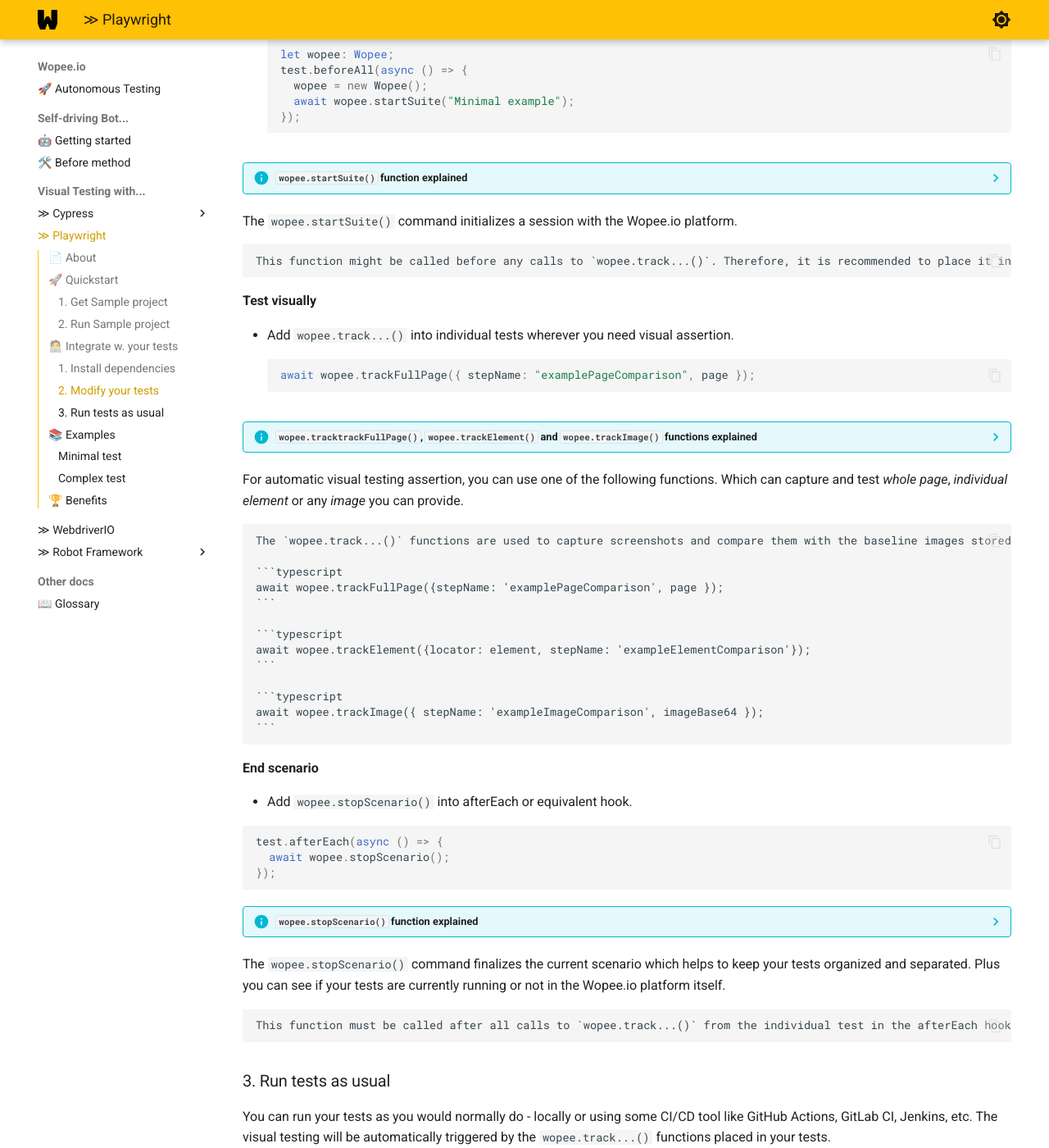
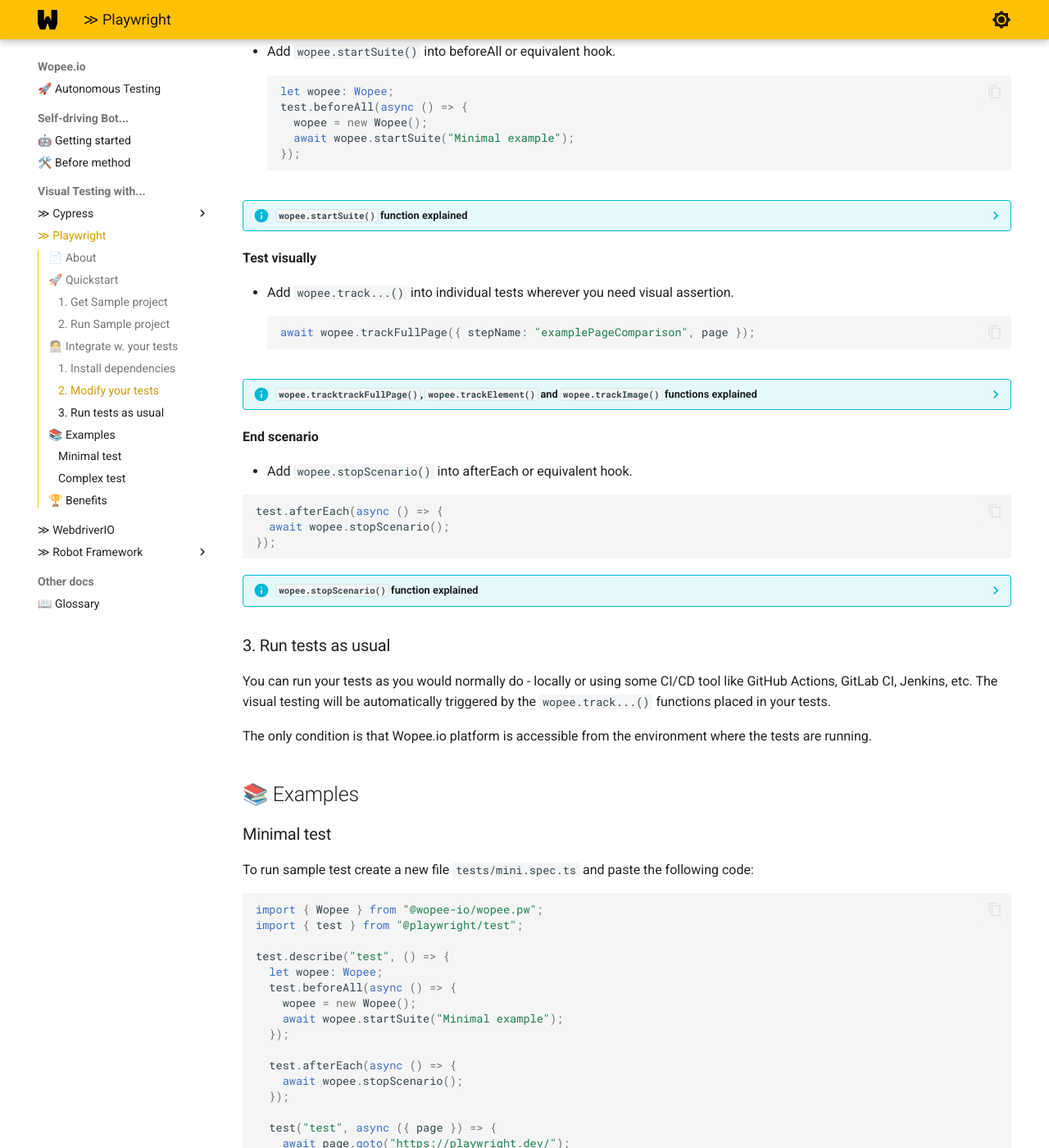
Before and after one commit to autonomous-testing/docs, an MkDocs documentation site: the page built from docs/playwright-visual-testing.md, in a window 1280 px wide and 1400 px high, scrolled down 2418 px. Shown: the whole window at 82% size. Built offline with MkDocs 1.6.1 and Material for MkDocs 9.7.7, drawn with Linux system fonts in a browser that asks for light colours; some of the changed text lies outside the part shown.

Commit message:
fix: colapsing of tooltips

````diff
--- a/docs/playwright-visual-testing.md
+++ b/docs/playwright-visual-testing.md
@@ -108,7 +108,7 @@
     WOPEE_PROJECT_UUID=your-project-uuid
     ```
 
-    Full list of `.env` file parameters could be found in our [playwright-template](https://github.com/Wopee-io/playwright-template){: target="\_blank"} / [.env.example](https://github.com/Wopee-io/playwright-template/blob/main/.env.example){: target="\_blank"}.
+- Full list of `.env` file parameters could be found in our [playwright-template](https://github.com/Wopee-io/playwright-template){: target="\_blank"} / [.env.example](https://github.com/Wopee-io/playwright-template/blob/main/.env.example){: target="\_blank"}.
 
 ### 2. Modify your tests
 
@@ -124,7 +124,7 @@
   ```
 
 ??? info "`wopee.startSuite()` function explained"
-The `wopee.startSuite()` command initializes a session with the Wopee.io platform.
+    The `wopee.startSuite()` command initializes a session with the Wopee.io platform.
 
     This function might be called before any calls to `wopee.track...()`. Therefore, it is recommended to place it in the beforeAll hook or equivalent for your test suite.
 
@@ -136,7 +136,7 @@
   ```
 
 ??? info "`wopee.tracktrackFullPage()`, `wopee.trackElement()` and `wopee.trackImage()` functions explained"
-For automatic visual testing assertion, you can use one of the following functions. Which can capture and test _whole page_, _individual element_ or any _image_ you can provide.
+    For automatic visual testing assertion, you can use one of the following functions. Which can capture and test _whole page_, _individual element_ or any _image_ you can provide.
 
     The `wopee.track...()` functions are used to capture screenshots and compare them with the baseline images stored in the Wopee.io platform.
 
@@ -163,7 +163,7 @@
   ```
 
 ??? info "`wopee.stopScenario()` function explained"
-The `wopee.stopScenario()` command finalizes the current scenario which helps to keep your tests organized and separated. Plus you can see if your tests are currently running or not in the Wopee.io platform itself.
+    The `wopee.stopScenario()` command finalizes the current scenario which helps to keep your tests organized and separated. Plus you can see if your tests are currently running or not in the Wopee.io platform itself.
 
     This function must be called after all calls to `wopee.track...()` from the individual test in the afterEach hook or equivalent for your test suite.
 
````
